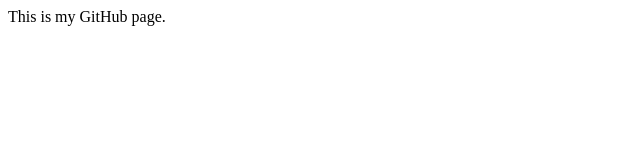
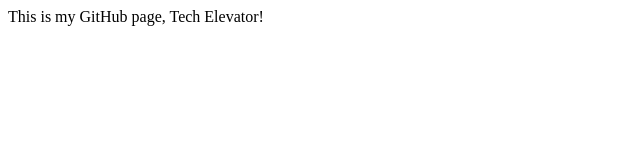
Before and after one commit to midnjerry/sample-github-page, a plain HTML site: page docs/index.html in a window 1280 px wide. Shown: the whole page, without its empty margins (0-640 px from the left). Drawn offline with Linux system fonts and the light colour scheme.

Commit message:
change text for office hours example

```diff
--- a/docs/index.html
+++ b/docs/index.html
@@ -4,7 +4,7 @@
     </head>
     <body>
         <p>
-            This is my GitHub page.
+            This is my GitHub page, Tech Elevator!
         </p>
     </body>
 </html>
```
